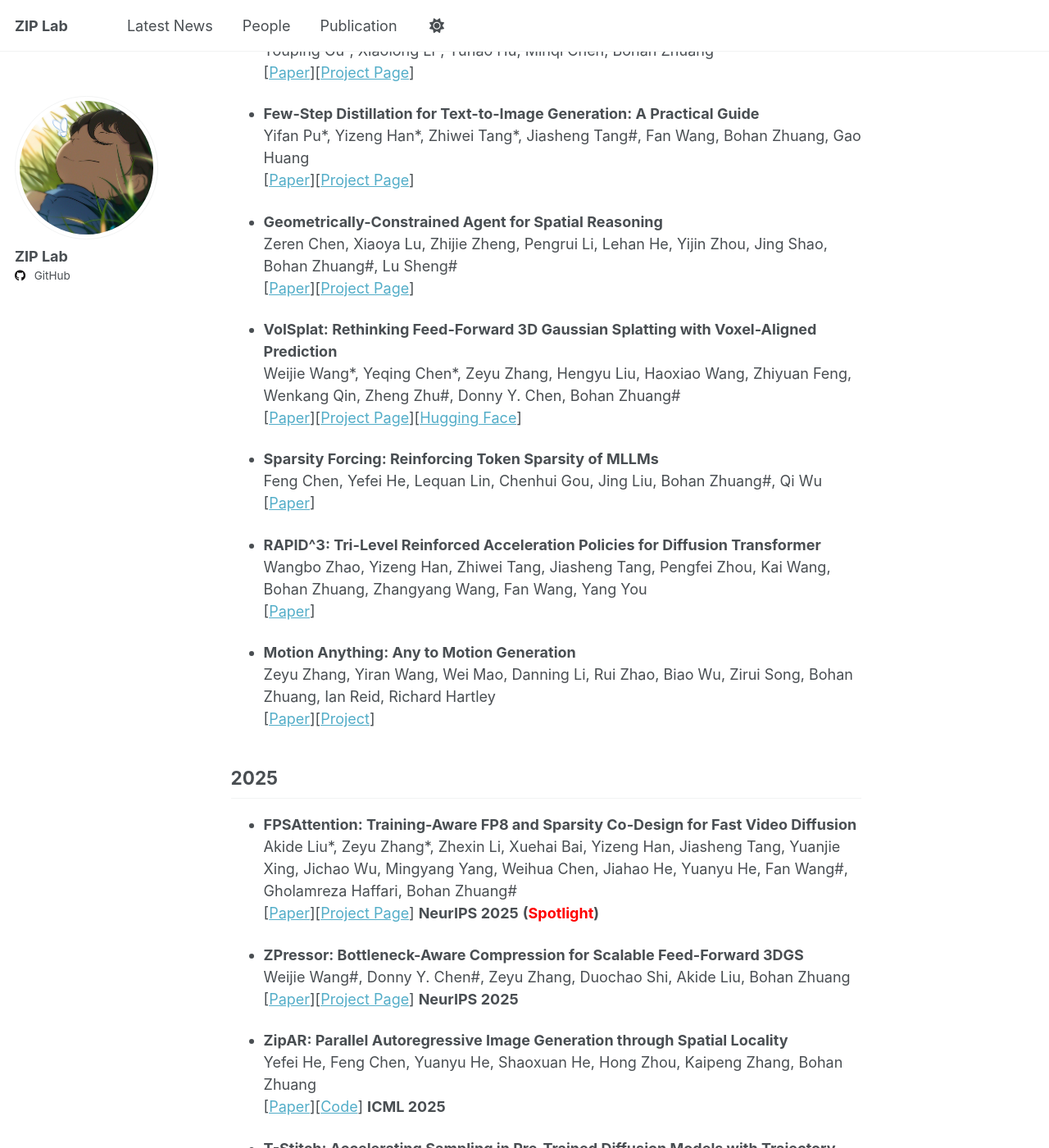
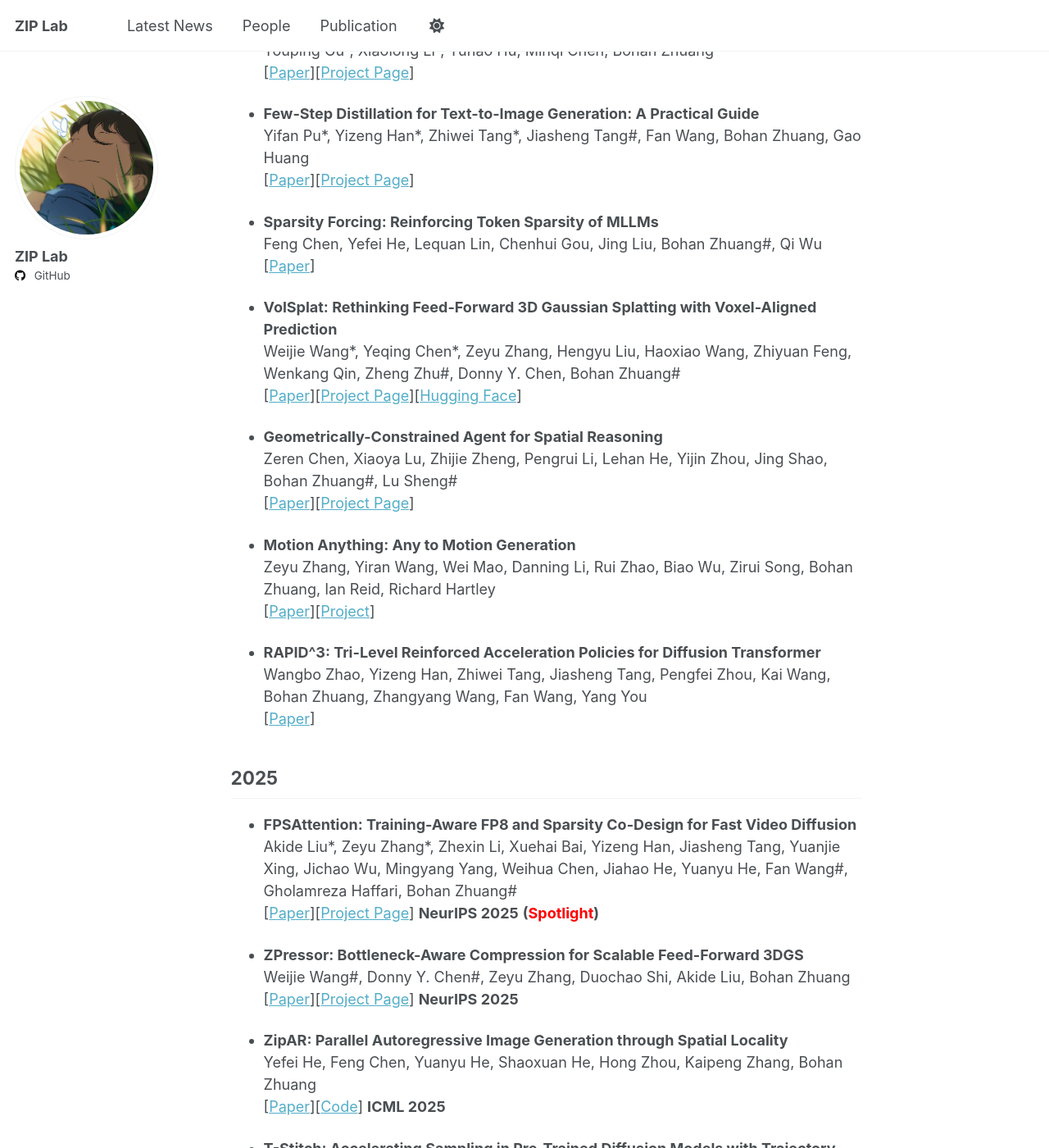
Before and after one commit to ziplab/ziplab.github.io, a Jekyll site: the page built from _pages/publication.md, in a window 1280 px wide and 1400 px high, scrolled down 787 px. Shown: the whole window at 82% size. Built offline with Jekyll 4.4.1, drawn with Linux system fonts in a browser that asks for light colours.

```diff
--- a/_pages/publication.md
+++ b/_pages/publication.md
@@ -30,25 +30,26 @@ Youping Gu\*, Xiaolong Li\*, Yuhao Hu, Minqi Chen, Bohan Zhuang
 Yifan Pu\*, Yizeng Han\*, Zhiwei Tang\*, Jiasheng Tang\#, Fan Wang, Bohan Zhuang, Gao Huang
 \[[Paper](https://arxiv.org/abs/2512.13006)\]\[[Project Page](https://github.com/alibaba-damo-academy/T2I-Distill)\]
 
-- **Geometrically-Constrained Agent for Spatial Reasoning**
-Zeren Chen, Xiaoya Lu, Zhijie Zheng, Pengrui Li, Lehan He, Yijin Zhou, Jing Shao, Bohan Zhuang\#, Lu Sheng\#
-\[[Paper](https://arxiv.org/abs/2511.22659)\]\[[Project Page](https://gca-spatial-reasoning.github.io/)\]
+- **Sparsity Forcing: Reinforcing Token Sparsity of MLLMs**
+Feng Chen, Yefei He, Lequan Lin, Chenhui Gou, Jing Liu, Bohan Zhuang\#, Qi Wu
+\[[Paper](https://arxiv.org/pdf/2504.18579)\]
 
 - **VolSplat: Rethinking Feed-Forward 3D Gaussian Splatting with Voxel-Aligned Prediction**
 Weijie Wang\*, Yeqing Chen\*, Zeyu Zhang, Hengyu Liu, Haoxiao Wang, Zhiyuan Feng, Wenkang Qin, Zheng Zhu#, Donny Y. Chen, Bohan Zhuang#
 \[[Paper](https://arxiv.org/abs/2509.19297)\]\[[Project Page](https://lhmd.top/volsplat/)\]\[[Hugging Face](https://huggingface.co/lhmd/VolSplat)\]
 
-- **Sparsity Forcing: Reinforcing Token Sparsity of MLLMs**
-Feng Chen, Yefei He, Lequan Lin, Chenhui Gou, Jing Liu, Bohan Zhuang\#, Qi Wu
-\[[Paper](https://arxiv.org/pdf/2504.18579)\]
+- **Geometrically-Constrained Agent for Spatial Reasoning**
+Zeren Chen, Xiaoya Lu, Zhijie Zheng, Pengrui Li, Lehan He, Yijin Zhou, Jing Shao, Bohan Zhuang\#, Lu Sheng\#
+\[[Paper](https://arxiv.org/abs/2511.22659)\]\[[Project Page](https://gca-spatial-reasoning.github.io/)\]
+
+- **Motion Anything: Any to Motion Generation**
+Zeyu Zhang, Yiran Wang, Wei Mao, Danning Li, Rui Zhao, Biao Wu, Zirui Song, Bohan Zhuang, Ian Reid, Richard Hartley
+\[[Paper](https://arxiv.org/abs/2503.06955)\]\[[Project](https://steve-zeyu-zhang.github.io/MotionAnything/)\]
 
 - **RAPID^3: Tri-Level Reinforced Acceleration Policies for Diffusion Transformer**
 Wangbo Zhao, Yizeng Han, Zhiwei Tang, Jiasheng Tang, Pengfei Zhou, Kai Wang, Bohan Zhuang, Zhangyang Wang, Fan Wang, Yang You
 \[[Paper](https://arxiv.org/abs/2509.22323)\]
 
-- **Motion Anything: Any to Motion Generation**
-Zeyu Zhang, Yiran Wang, Wei Mao, Danning Li, Rui Zhao, Biao Wu, Zirui Song, Bohan Zhuang, Ian Reid, Richard Hartley
-\[[Paper](https://arxiv.org/abs/2503.06955)\]\[[Project](https://steve-zeyu-zhang.github.io/MotionAnything/)\]
 
 
 
```
